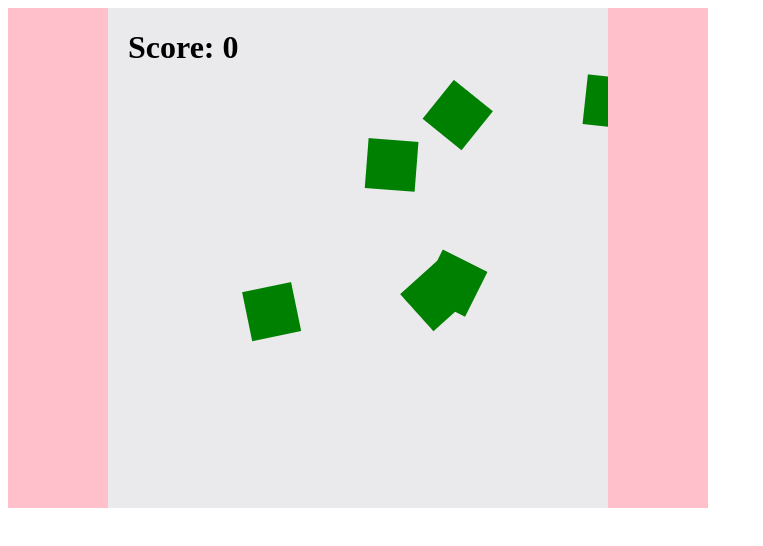
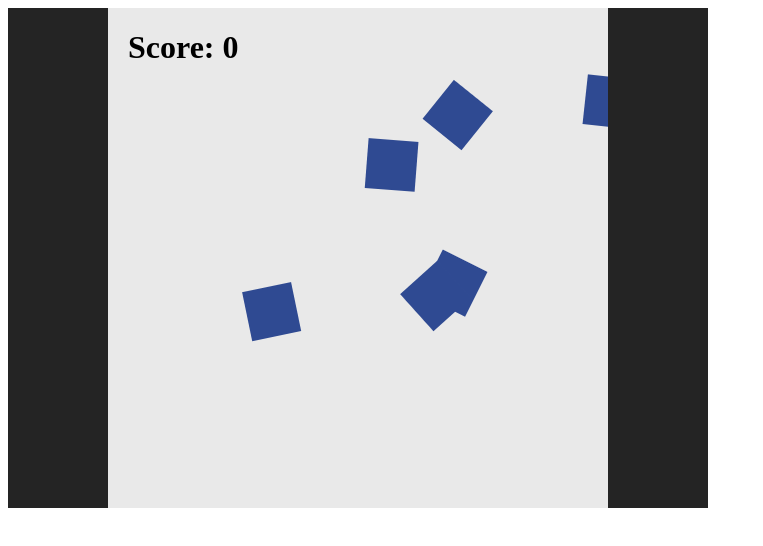
Before and after one commit to dambusm/css-only-shooting-game, a plain HTML site: page index.html in a window 1280 px wide. Shown: the whole page, without its empty margins (0-763 px from the left). Drawn offline with Linux system fonts and the light colour scheme.

Commit message:
Use nicer colours

```diff
--- a/styles.css
+++ b/styles.css
@@ -73,7 +73,7 @@ body {
 }
 
 .wall {
-  background-color: pink;
+  background-color: #242424;
   width: 100px;
   height: 500px;
   float: left;
@@ -81,7 +81,7 @@ body {
   z-index: 1;
 }
 .stage {
-  background: #eaeaed;
+  background: #e9e9e9;
   height: 500px;
   position: relative;
   width: 500px;
@@ -105,6 +105,7 @@ body {
   animation-delay: 12s;
   text-align: center;
   pointer-events: none;
+  color: #ff3e41;
 }
 
 .target {
@@ -133,7 +134,7 @@ li {
 }
 
 label div {
-  background-color: green;
+  background-color: #2f4a92;
   height: 100%;
   width: 100%;
   /* transition: background-color 0.5s ease-out; */
@@ -141,7 +142,7 @@ label div {
 }
 
 input[type="checkbox"]:checked + label div {
-  background-color: red;
+  background-color: #ff3e41;
   filter: opacity(0);
   height: 1px;
 }
```
